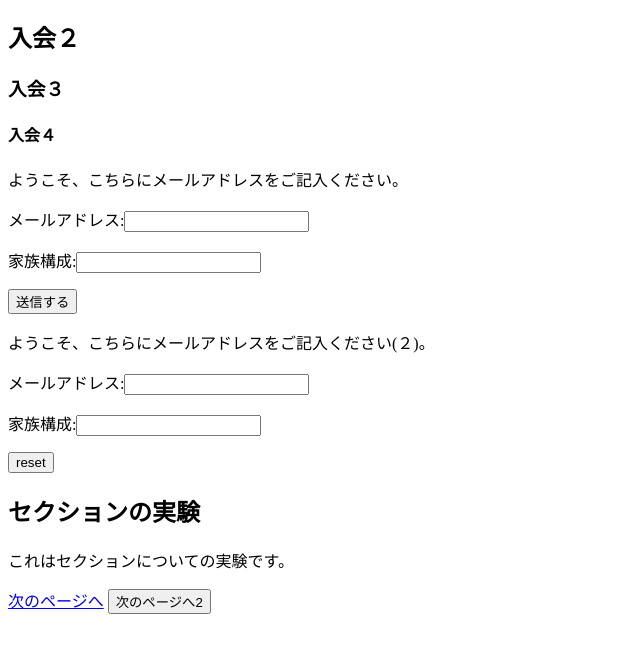
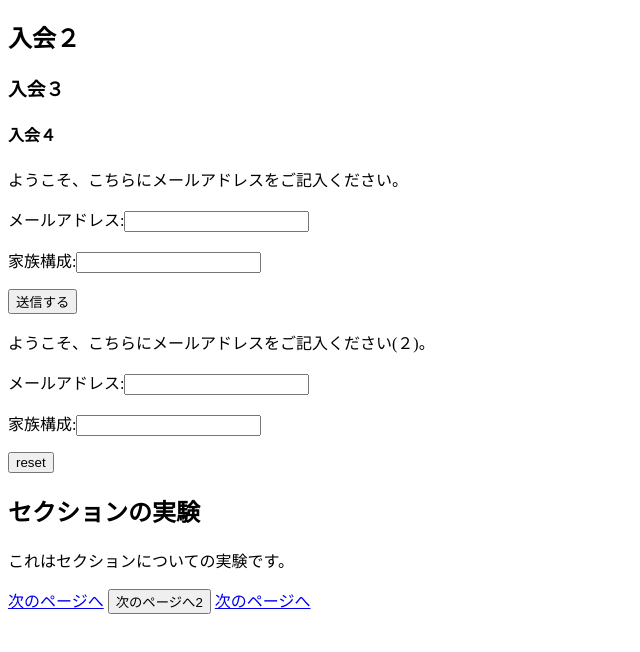
Before and after one commit to dox20000/otamesi, a plain HTML site: page 1.html in a window 1280 px wide. Shown: the part 70-722 px from the top of the page, without its empty margins (0-640 px from the left). Drawn offline with Linux system fonts and the light colour scheme.

Commit message:
リンクの追加2

```diff
--- a/1.html
+++ b/1.html
@@ -34,6 +34,7 @@ written by 20250605
 
     <a href="click-game.html">次のページへ</a>
     <button onclick="location.href='example.html'">次のページへ2</button>
+    <a href="https://otamesi-34r7.onrender.com/">次のページへ</a>
 
 </body>
 </html>
```
